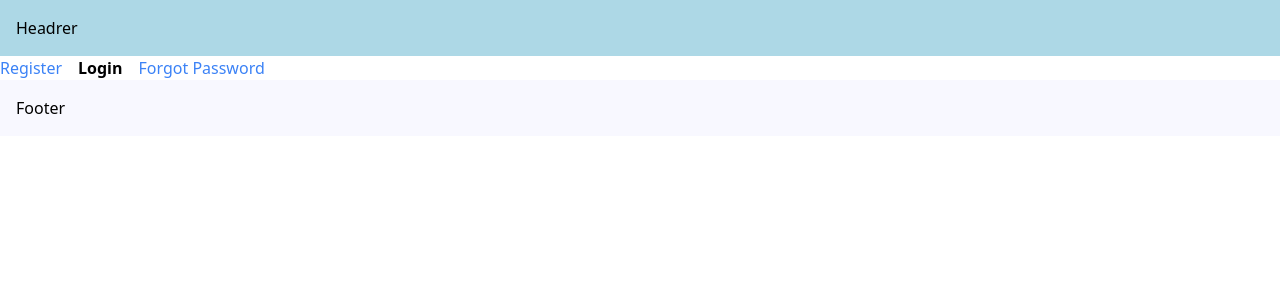
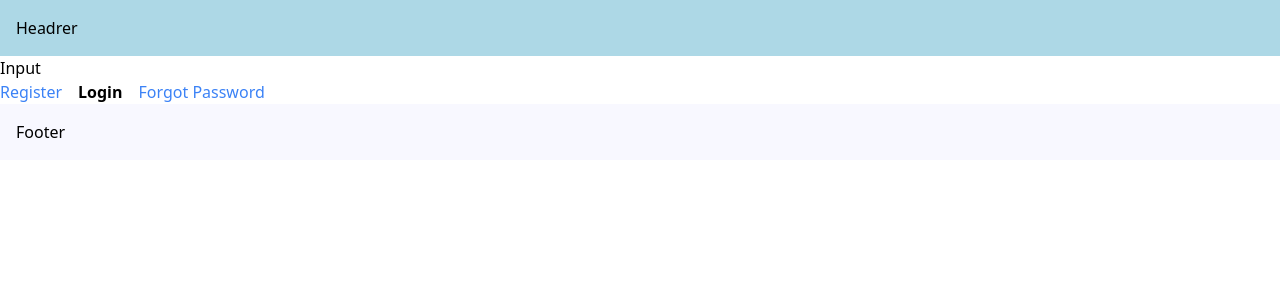
Before and after one commit to Alisha-Reddy/next-crash-course, a Next.js app: page /login in a window 1280 px wide. Shown: the top 300 px of the page. Built offline with nearby package versions, Linux system fonts and the light colour scheme.

Commit message:
template

```diff
--- a/src/app/(auth)/layout.tsx
+++ b/src/app/(auth)/template.tsx
@@ -3,6 +3,7 @@
 import { usePathname } from "next/navigation";
 import React from "react";
 import "./styles.css"
+import { useState } from "react";
 
 const navLinks = [
   { name: "Register", href: "/register" },
@@ -15,9 +16,14 @@
 }: {
   children: React.ReactNode;
 }) {
-  const pathname = usePathname();
+    const pathname = usePathname();
+    const [input, setInput] = useState("")
   return (
-    <div>
+      <div>
+          <div>
+              <label>Input</label>
+              <input type="text" value = {input} onChange={(e) => setInput(e.target.value)} />
+          </div>
       {navLinks.map((link) => {
         const isActive = pathname.startsWith(link.href);
         return (
```
